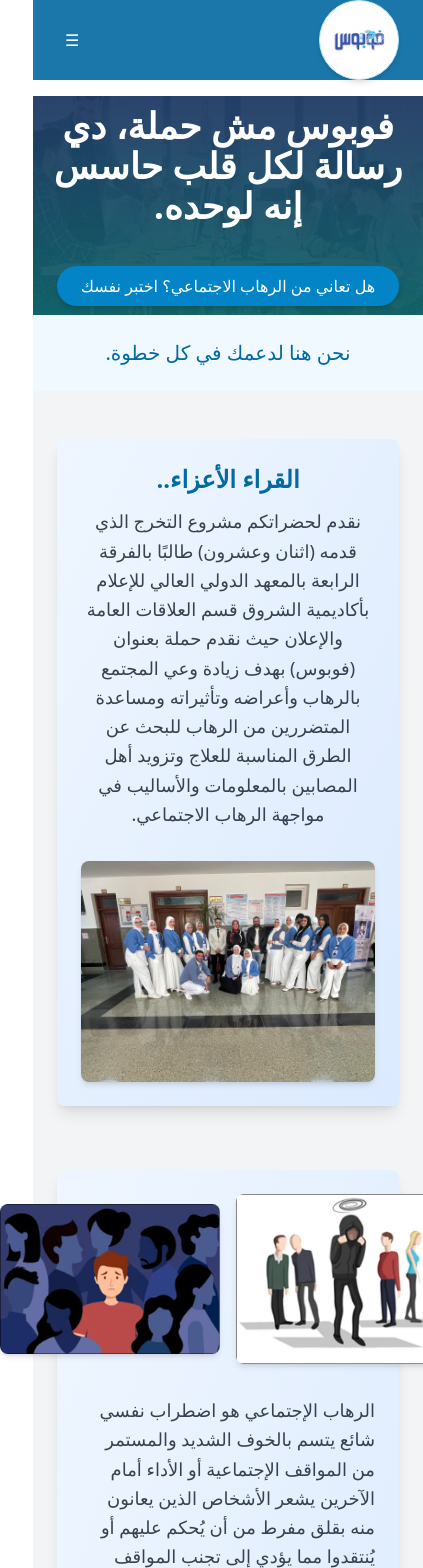
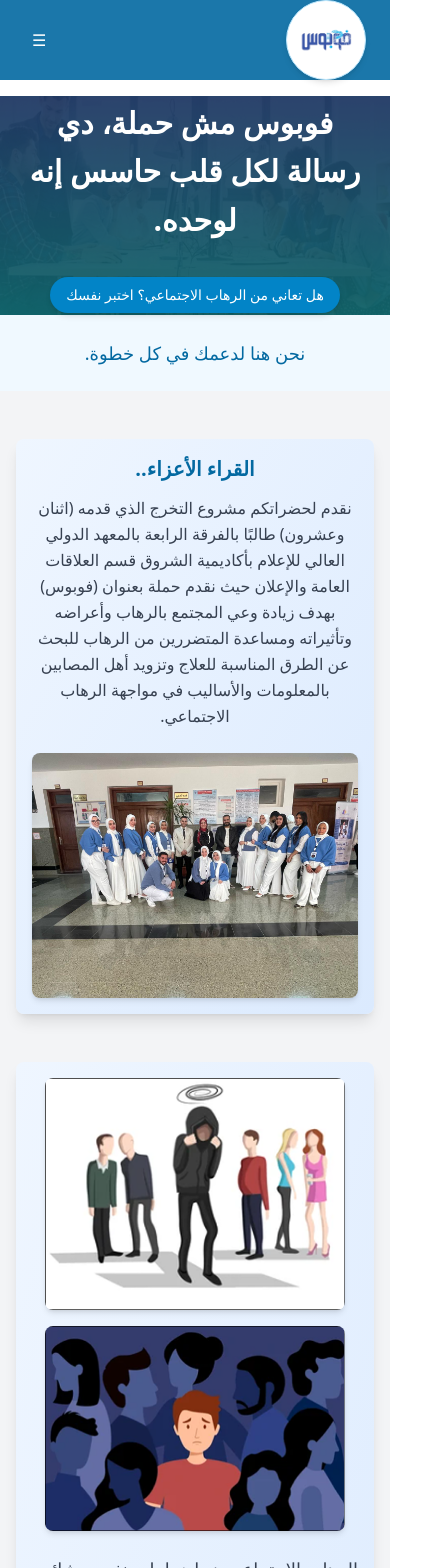
Before and after one commit to medo1315/phopos-campaignv1, a React (Vite) app: page / in a window 390 px wide. Shown: the top 1568 px of the page, 423 px wide, since content can reach past the window. Built offline with nearby package versions, Linux system fonts and the light colour scheme.

Commit message:
Update HomePage.jsx

```diff
--- a/src/HomePage.jsx
+++ b/src/HomePage.jsx
@@ -60,7 +60,6 @@
 
   const handleShare = () => {
     navigator.clipboard.writeText('https://phopos.netlify.app/');
-
   };
 
   const handleStartQuiz = () => {
@@ -76,10 +75,10 @@
       <header className="relative bg-cover bg-center aspect-[16/9] flex flex-col items-center justify-center text-white" style={{ backgroundImage: "url('/assets/hero-bg.png')" }}>
         <div className="absolute inset-0 bg-black/40"></div>
         <div className="relative z-10 text-center px-4">
-          <motion.h1 initial={{ opacity: 0, y: -20 }} animate={{ opacity: 1, y: 0 }} transition={{ duration: 1 }} className="text-4xl sm:text-5xl md:text-6xl font-bold mb-4">
+          <motion.h1 initial={{ opacity: 0, y: -20 }} animate={{ opacity: 1, y: 0 }} transition={{ duration: 1 }} className="text-3xl sm:text-4xl md:text-5xl font-bold mb-4 leading-relaxed">
             فوبوس مش حملة، دي رسالة لكل قلب حاسس إنه لوحده.
           </motion.h1>
-          <button onClick={handleStartQuiz} className="mt-6 bg-sky-600 hover:bg-sky-700 text-white px-6 py-2 rounded-full shadow-md">
+          <button onClick={handleStartQuiz} className="mt-4 sm:mt-6 bg-sky-600 hover:bg-sky-700 text-white px-4 sm:px-6 py-2 rounded-full shadow-md text-sm sm:text-base">
             هل تعاني من الرهاب الاجتماعي؟ اختبر نفسك
           </button>
         </div>
@@ -94,7 +93,7 @@
             animate={{ opacity: 1, y: 0 }}
             exit={{ opacity: 0, y: -20 }}
             transition={{ duration: 0.6 }}
-            className="text-xl sm:text-2xl font-medium text-sky-700"
+            className="text-lg sm:text-xl md:text-2xl font-medium text-sky-700 px-4"
           >
             {phrases[currentPhraseIndex]}
           </motion.p>
@@ -104,23 +103,23 @@
       {/* Quiz Section */}
       {showQuiz && (
         <section ref={quizRef} className="py-12 px-4 bg-gradient-to-br from-sky-50 via-white to-sky-100 flex justify-center items-center min-h-screen">
-          <div className="bg-white/80 backdrop-blur-lg rounded-2xl shadow-2xl p-8 w-full max-w-lg border border-sky-200">
-            <h2 className="text-3xl font-bold mb-6 text-sky-700 text-center border-b pb-2">استبيان الرهاب الاجتماعي</h2>
+          <div className="bg-white/80 backdrop-blur-lg rounded-2xl shadow-2xl p-6 sm:p-8 w-full max-w-md sm:max-w-lg border border-sky-200">
+            <h2 className="text-2xl sm:text-3xl font-bold mb-6 text-sky-700 text-center border-b pb-2">استبيان الرهاب الاجتماعي</h2>
             <AnimatePresence mode="wait">
               {quizStep < questions.length ? (
                 <motion.div key={quizStep} initial={{ opacity: 0, y: 20 }} animate={{ opacity: 1, y: 0 }} exit={{ opacity: 0, y: -20 }} transition={{ duration: 0.3 }}>
-                  <p className="text-gray-800 text-lg mb-8 text-center">{questions[quizStep].text}</p>
-                  <div className="flex flex-col gap-4">
-                    <button onClick={() => handleAnswer(true)} className="bg-green-600 hover:bg-green-700 text-white py-3 rounded-full shadow-lg transition">نعم، أشعر بذلك</button>
-                    <button onClick={() => handleAnswer(false)} className="bg-red-600 hover:bg-red-700 text-white py-3 rounded-full shadow-lg transition">لا، لا أشعر بذلك</button>
+                  <p className="text-gray-800 text-base sm:text-lg mb-6 sm:mb-8 text-center">{questions[quizStep].text}</p>
+                  <div className="flex flex-col gap-3 sm:gap-4">
+                    <button onClick={() => handleAnswer(true)} className="bg-green-600 hover:bg-green-700 text-white py-2 sm:py-3 rounded-full shadow-md transition">نعم، أشعر بذلك</button>
+                    <button onClick={() => handleAnswer(false)} className="bg-red-600 hover:bg-red-700 text-white py-2 sm:py-3 rounded-full shadow-md transition">لا، لا أشعر بذلك</button>
                   </div>
                 </motion.div>
               ) : (
                 <motion.div key="result" initial={{ opacity: 0, y: 20 }} animate={{ opacity: 1, y: 0 }} exit={{ opacity: 0, y: -20 }} transition={{ duration: 0.3 }}>
-                  <p className="text-gray-800 text-lg mb-8 text-center">
+                  <p className="text-gray-800 text-base sm:text-lg mb-6 sm:mb-8 text-center">
                     {positiveAnswers > 1 ? "تشير إجاباتك إلى احتمالية وجود أعراض للرهاب الاجتماعي. نوصي بمراجعة مختص." : "لا تظهر عليك أعراض واضحة للرهاب الاجتماعي. استمر في دعم الآخرين."}
                   </p>
-                  <button onClick={resetQuiz} className="bg-sky-600 hover:bg-sky-700 text-white py-3 rounded-full shadow-lg w-full">إعادة المحاولة أو إغلاق</button>
+                  <button onClick={resetQuiz} className="bg-sky-600 hover:bg-sky-700 text-white py-2 sm:py-3 rounded-full shadow-md w-full">إعادة المحاولة أو إغلاق</button>
                 </motion.div>
               )}
             </AnimatePresence>
@@ -130,19 +129,19 @@
 
       {/* Main Content */}
       <main className="py-12 bg-gray-100">
-        <div className="max-w-7xl mx-auto px-6 sm:px-8 lg:px-12">
+        <div className="container mx-auto px-4 sm:px-6 lg:px-8">
           {/* About Section */}
-          <section className="mb-16 p-6 bg-gradient-to-br from-blue-50 to-blue-100 shadow-lg rounded-lg text-center">
-            <h2 className="text-2xl font-semibold text-sky-700 mb-3">القراء الأعزاء..</h2>
-            <p className="text-gray-700 leading-relaxed text-lg">
+          <section className="mb-12 sm:mb-16 p-4 sm:p-6 bg-gradient-to-br from-blue-50 to-blue-100 shadow-lg rounded-lg text-center">
+            <h2 className="text-xl sm:text-2xl font-semibold text-sky-700 mb-3">القراء الأعزاء..</h2>
+            <p className="text-gray-700 leading-relaxed text-base sm:text-lg">
               نقدم لحضراتكم مشروع التخرج الذي قدمه (اثنان وعشرون) طالبًا بالفرقة الرابعة بالمعهد الدولي العالي للإعلام بأكاديمية الشروق قسم العلاقات العامة والإعلان حيث نقدم حملة بعنوان (فوبوس) بهدف زيادة وعي المجتمع بالرهاب وأعراضه وتأثيراته ومساعدة المتضررين من الرهاب للبحث عن الطرق المناسبة للعلاج وتزويد أهل المصابين بالمعلومات والأساليب في مواجهة الرهاب الاجتماعي.
             </p>
-            <img src={teamImages[currentTeamImage]} alt="فريق فوبوس" className="rounded-lg shadow-md w-full max-w-4xl mx-auto mt-8 transition-all duration-700" />
+            <img src={teamImages[currentTeamImage]} alt="فريق فوبوس" className="rounded-lg shadow-md w-full max-w-4xl mx-auto mt-6 sm:mt-8 transition-all duration-700" />
           </section>
 
           {/* Info Section */}
-          <section className="p-6 bg-gradient-to-br from-blue-50 to-blue-100 shadow-lg rounded-lg flex flex-col-reverse md:flex-row items-start text-right gap-8">
-            <div className="md:w-2/3 flex flex-col gap-4">
+          <section className="flex flex-col-reverse md:flex-row gap-6 sm:gap-8 p-4 sm:p-6 bg-gradient-to-br from-blue-50 to-blue-100 shadow-lg rounded-lg">
+           <div className="md:w-2/3 flex flex-col gap-4">
   <p className="text-gray-700 leading-relaxed mb-4 text-lg">
     الرهاب الإجتماعي هو اضطراب نفسي شائع يتسم بالخوف الشديد والمستمر من المواقف الإجتماعية أو الأداء أمام الآخرين يشعر الأشخاص الذين يعانون منه بقلق مفرط من أن يُحكم عليهم أو يُنتقدوا مما يؤدي إلى تجنب المواقف التي قد تُعرضهم لذلك مثل التحدث أمام مجموعة أو التفاعل مع الغرباء أو حتى القيام بمهام بسيطة في وجود الآخرين.
   </p>
@@ -156,17 +155,16 @@
     كما يُنصح الأشخاص المحيطون بالفرد الذي يعاني من الرهاب الإجتماعي بتقديم الدعم العاطفي والتشجيع على طلب المساعدة المهنية، حيث يُمكن لتدخل مبكر أن يُحدث فرقًا كبيرًا في حياة الشخص.
   </p>
 </div>
-
-            <div className="md:w-1/3 flex flex-row md:flex-col gap-4 justify-center items-center w-full">
-              <img src="/assets/info-image1.png" alt="توضيح للرهاب الاجتماعي" className="rounded-lg shadow-md w-[220px] sm:w-[250px] md:w-full max-w-[350px]" />
-              <img src="/assets/info-image2.png" alt="توضيح آخر للرهاب الاجتماعي" className="rounded-lg shadow-md w-[220px] sm:w-[250px] md:w-full max-w-[350px]" />
+            <div className="md:w-1/3 flex flex-wrap justify-center gap-4">
+              <img src="/assets/info-image1.png" alt="توضيح للرهاب الاجتماعي" className="rounded-lg shadow-md w-full sm:w-[250px] md:w-full max-w-[300px]" />
+              <img src="/assets/info-image2.png" alt="توضيح آخر للرهاب الاجتماعي" className="rounded-lg shadow-md w-full sm:w-[250px] md:w-full max-w-[300px]" />
             </div>
           </section>
 
           {/* Share Section */}
-          <section className="mt-12 text-center">
-            <h2 className="text-xl font-semibold mb-4">انشر الوعي مع أصدقائك</h2>
-            <button onClick={handleShare} className="bg-sky-600 hover:bg-sky-700 text-white px-6 py-2 rounded-full shadow-md">
+          <section className="mt-10 sm:mt-12 text-center">
+            <h2 className="text-lg sm:text-xl font-semibold mb-3 sm:mb-4">انشر الوعي مع أصدقائك</h2>
+            <button onClick={handleShare} className="bg-sky-600 hover:bg-sky-700 text-white px-4 sm:px-6 py-2 rounded-full shadow-md text-sm sm:text-base">
               نسخ رابط المشاركة
             </button>
           </section>
@@ -175,7 +173,7 @@
 
       {/* Scroll to Top Button */}
       {showScrollTop && (
-        <button onClick={() => window.scrollTo({ top: 0, behavior: 'smooth' })} className="fixed bottom-4 right-4 bg-sky-600 hover:bg-sky-700 text-white p-3 rounded-full shadow-lg z-50">
+        <button onClick={() => window.scrollTo({ top: 0, behavior: 'smooth' })} className="fixed bottom-4 right-4 bg-sky-600 hover:bg-sky-700 text-white p-2 sm:p-3 rounded-full shadow-md z-50">
           ↑
         </button>
       )}
```
